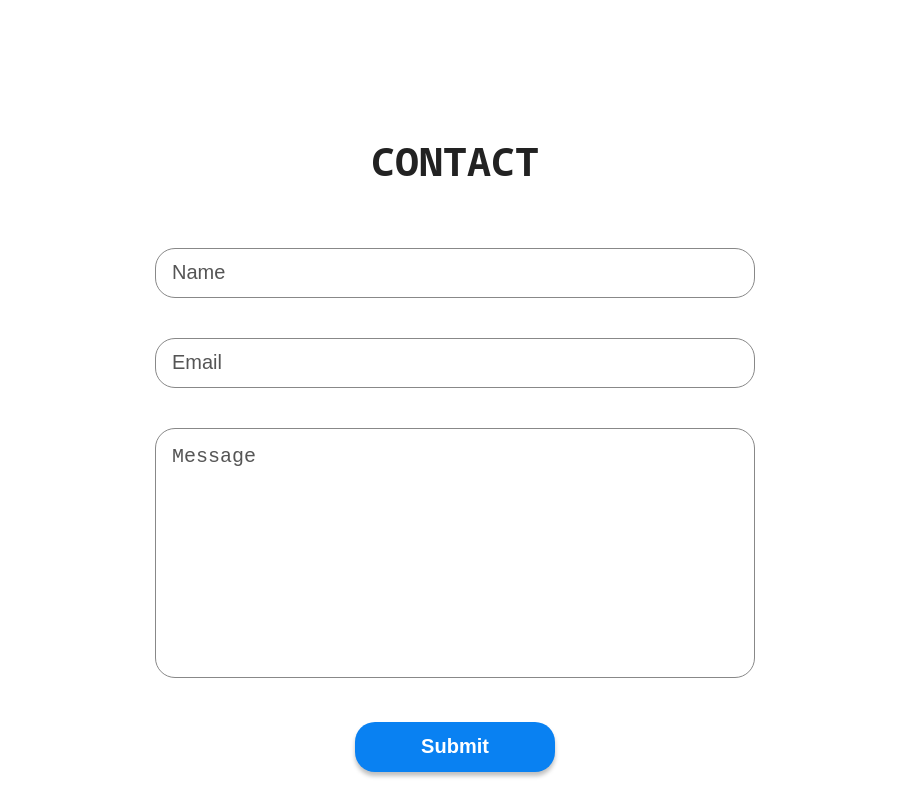
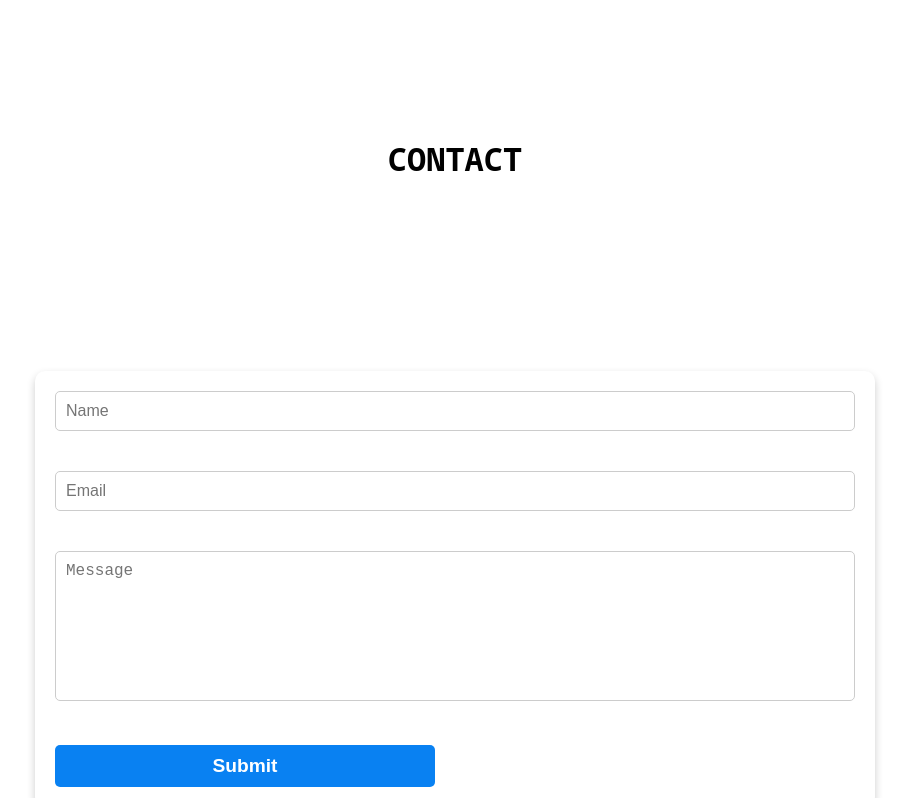
Before and after one commit to aaronamoso/Portfolio2024, a React (Vite) app: page / in a window 1280 px wide. Shown: the part 1980-2778 px from the top of the page, without its empty margins (185-1094 px from the left). Built offline with nearby package versions, Linux system fonts and the light colour scheme.

Commit message:
fixed contact centering

```diff
--- a/src/sections/Contact/Contact.jsx
+++ b/src/sections/Contact/Contact.jsx
@@ -1,10 +1,9 @@
 import styles from './ContactStyles.module.css';
 
 function Contact() {
-  // Contact API to send emails:
   const onSubmit = async (event) => {
     event.preventDefault();
-    const form = event.target; // Access the form element
+    const form = event.target;
     const formData = new FormData(form);
 
     formData.append("access_key", "b243c422-8eb3-4a42-a515-892013c47add");
@@ -23,28 +22,28 @@ function Contact() {
 
     if (res.success) {
       console.log("Success", res);
-      alert("Your message has been submitted successfully!"); // Alert the user
-      form.reset(); // Reset the form fields
+      alert("Your message has been submitted successfully!");
+      form.reset();
     } else {
       console.log("Failed to send the form", res);
-      alert("Something went wrong. Please try again."); // Notify the user of failure
+      alert("Something went wrong. Please try again.");
     }
   };
 
   return (
-    <div className="contact">
+    <div className={styles.contact}>
       <section id="contact" className={styles.container}>
-        <h1 className="sectionTitle">Contact</h1>
-        <form action="" method="post" onSubmit={onSubmit}>
-          <div className="formGroup">
+        <h1 className={styles.sectionTitle}>Contact</h1>
+        <form action="" method="post" onSubmit={onSubmit} className={styles.form}>
+          <div className={styles.formGroup}>
             <label htmlFor="name" hidden>Name</label>
             <input type="text" name="name" id="name" placeholder="Name" required />
           </div>
-          <div className="formGroup">
+          <div className={styles.formGroup}>
             <label htmlFor="email" hidden>Email</label>
             <input type="text" name="email" id="email" placeholder="Email" required />
           </div>
-          <div className="formGroup">
+          <div className={styles.formGroup}>
             <label htmlFor="message" hidden>Message</label>
             <textarea
               type="text"
@@ -54,7 +53,7 @@ function Contact() {
               required
             />
           </div>
-          <input className="hover btn" type="submit" value="Submit" />
+          <input className={styles.submitButton} type="submit" value="Submit" />
         </form>
       </section>
     </div>
--- a/src/sections/Contact/ContactStyles.module.css
+++ b/src/sections/Contact/ContactStyles.module.css
@@ -1,83 +1,92 @@
-/* Center the container using flexbox */
+/* General styles for the container */
 .container {
-    display: flex;
-    flex-direction: column;
-    justify-content: center; /* Vertically centers the content */
-    align-items: center; /* Horizontally centers the content */
+    display: grid;
+    place-items: center; /* Centers content both horizontally and vertically */
     text-align: center;
-    min-height: 100vh; /* Ensure it takes full height of the viewport */
+    min-height: 100vh; /* Full viewport height */
+    padding: 20px; /* Add some padding for small screens */
+    grid-template-columns: 1fr; /* Single column layout by default */
+    gap: 20px; /* Space between rows */
 }
 
-form {
-    display: flex;
-    flex-direction: column;
-    gap: 20px;
-    align-items: center; /* Center form elements horizontally */
+/* Title styling */
+.sectionTitle {
+    font-size: 2rem;
+    margin-bottom: 20px;
+    color: var(--primary-color); /* Customize as needed */
 }
 
-textarea, input:not([type="submit"]) {
-    height: 50px;
-    padding-left: 16px;
-    width: 250px;
+/* Form styling with grid layout */
+form {
+    display: grid;
+    grid-template-columns: 1fr; /* Single-column layout by default */
+    gap: 20px; /* Spacing between form elements */
+    width: 100%; /* Full width of container */
+    max-width: 600px; /* Limit form width */
+    padding: 20px;
+    box-shadow: 0 4px 8px rgba(0, 0, 0, 0.2); /* Add shadow for better visual separation */
+    border-radius: 10px;
+    background-color: var(--background-color);
 }
 
-textarea {
-    padding-top: 16px;
-    resize: none;
-    height: 250px;
+/* Form inputs and textarea */
+textarea, input:not([type="submit"]) {
+    width: 100%; /* Adjust to the form's width */
+    padding: 10px;
+    border-radius: 5px;
+    border: 1px solid #ccc;
+    box-sizing: border-box;
+    font-size: 1rem;
 }
 
-input, textarea {
-    border-radius: 20px;
-    border: #888 1px solid;
-    box-sizing: border-box;
-    background-color: var(--background-color);
-    color: var(--form-text-color);
+/* Textarea-specific styles */
+textarea {
+    resize: none;
+    height: 150px;
 }
 
-::placeholder {
-    color: var(--form-text-color);
-}
-
-input[type="submit"] {
+/* Submit button styles */
+.submitButton {
     background-color: var(--btn-color);
     color: var(--btn-text-color);
     border: none;
-    border-radius: 20px;
-    width: 30vw; /* 30% of viewport width, adjust as needed */
-    max-width: 200px; /* optional max-width to prevent it from getting too wide */
-    height: 50px;
-    font-size: 20px;
+    border-radius: 5px;
+    padding: 10px;
+    font-size: 1.2rem;
     font-weight: bold;
-    box-shadow: 0 4px 4px rgba(0, 0, 0, 0.25);
-    transition: box-shadow 0.2s ease-in-out, transform 0.2s ease-in-out;
-    margin: auto;
+    cursor: pointer;
+    transition: transform 0.2s ease, box-shadow 0.2s ease;
 }
 
-input[type="submit"]:hover {
+.submitButton:hover {
     transform: scale(1.05);
+    box-shadow: 0 4px 8px rgba(0, 0, 0, 0.2);
 }
 
-input[type="submit"]:active {
-    transform: translateY(2px);
-    box-shadow: 0 2px 2px rgba(0, 0, 0, 0.25);
+.submitButton:active {
+    transform: scale(0.95);
 }
 
 /* Responsive Styles */
-@media (min-width: 800px) {
-    textarea, input:not([type="submit"]) {
-        width: 600px;
-        font-size: 20px;
+@media (min-width: 768px) {
+    form {
+        grid-template-columns: 1fr 1fr; /* Two-column layout on medium screens */
+        gap: 30px;
+    }
+
+    .formGroup {
+        grid-column: span 2; /* Span full width for fields like the message */
+    }
+}
+
+@media (min-width: 1200px) {
+    .container {
+        grid-template-columns: 1fr; /* Still one column, just wider */
+        gap: 40px;
     }
 
     form {
+        max-width: 800px; /* Larger form width for wide screens */
         gap: 40px;
     }
 }
-
-@media (min-width: 1400px) {
-    textarea, input:not([type="submit"]) {
-        width: 800px;
-        font-size: 20px;
-    }
-}
```
